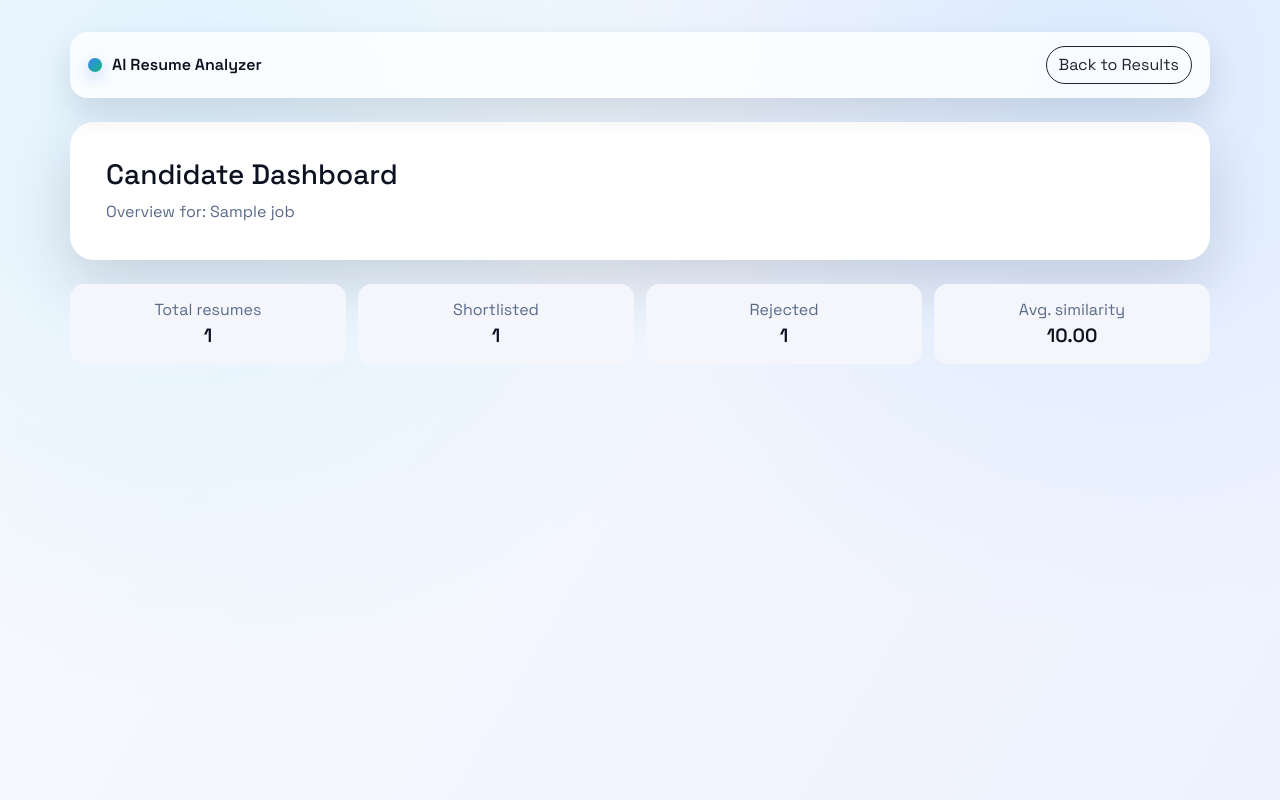
After one commit to Harshdeep9881/resume-ai, a Django app: template core/templates/core/dashboard.html in a window 1280 px wide. The commit adds this page. Run offline with Django 5.2, Linux system fonts and the light colour scheme; the template is opened without the code that fills it: most values are stand-ins (such as "Sample title", 1, 10 or a date in 2020).

Commit message:
Add separate candidate dashboard page

```diff
--- /dev/null
+++ b/core/templates/core/dashboard.html
@@ -0,0 +1,54 @@
+<!DOCTYPE html>
+<html>
+<head>
+    <title>Candidate Dashboard</title>
+    <meta name="viewport" content="width=device-width, initial-scale=1">
+    <link rel="preconnect" href="https://fonts.googleapis.com">
+    <link rel="preconnect" href="https://fonts.gstatic.com" crossorigin>
+    <link href="https://fonts.googleapis.com/css2?family=Space+Grotesk:wght@400;500;600&family=Source+Sans+3:wght@400;500&display=swap" rel="stylesheet">
+    <link href="https://cdn.jsdelivr.net/npm/bootstrap@5.3.2/dist/css/bootstrap.min.css" rel="stylesheet">
+    {% load static %}
+    <link href="{% static 'core/style.css' %}" rel="stylesheet">
+</head>
+<body class="app-body">
+
+<div class="container app-shell">
+
+    <div class="app-nav mb-4">
+        <div class="brand-mark">
+            <span class="brand-dot"></span>
+            <span>AI Resume Analyzer</span>
+        </div>
+        <a href="{% url 'results' job.id %}" class="btn btn-outline-dark">
+            Back to Results
+        </a>
+    </div>
+
+    <div class="hero-card mb-4">
+        <h3 class="mb-2">Candidate Dashboard</h3>
+        <p class="muted-text mb-0">Overview for: {{ job.title }}</p>
+    </div>
+
+    <div class="results-summary">
+        <div class="summary-tile">
+            <div class="muted-text">Total resumes</div>
+            <strong>{{ total_resumes }}</strong>
+        </div>
+        <div class="summary-tile">
+            <div class="muted-text">Shortlisted</div>
+            <strong>{{ shortlisted_count }}</strong>
+        </div>
+        <div class="summary-tile">
+            <div class="muted-text">Rejected</div>
+            <strong>{{ rejected_count }}</strong>
+        </div>
+        <div class="summary-tile">
+            <div class="muted-text">Avg. similarity</div>
+            <strong>{{ avg_score|floatformat:2 }}</strong>
+        </div>
+    </div>
+
+</div>
+
+</body>
+</html>
```
Also changed, not shown: core/templates/core/results.html (+7 -18 lines), core/urls.py (+9 -5 lines), core/views.py (+29 -2 lines).
